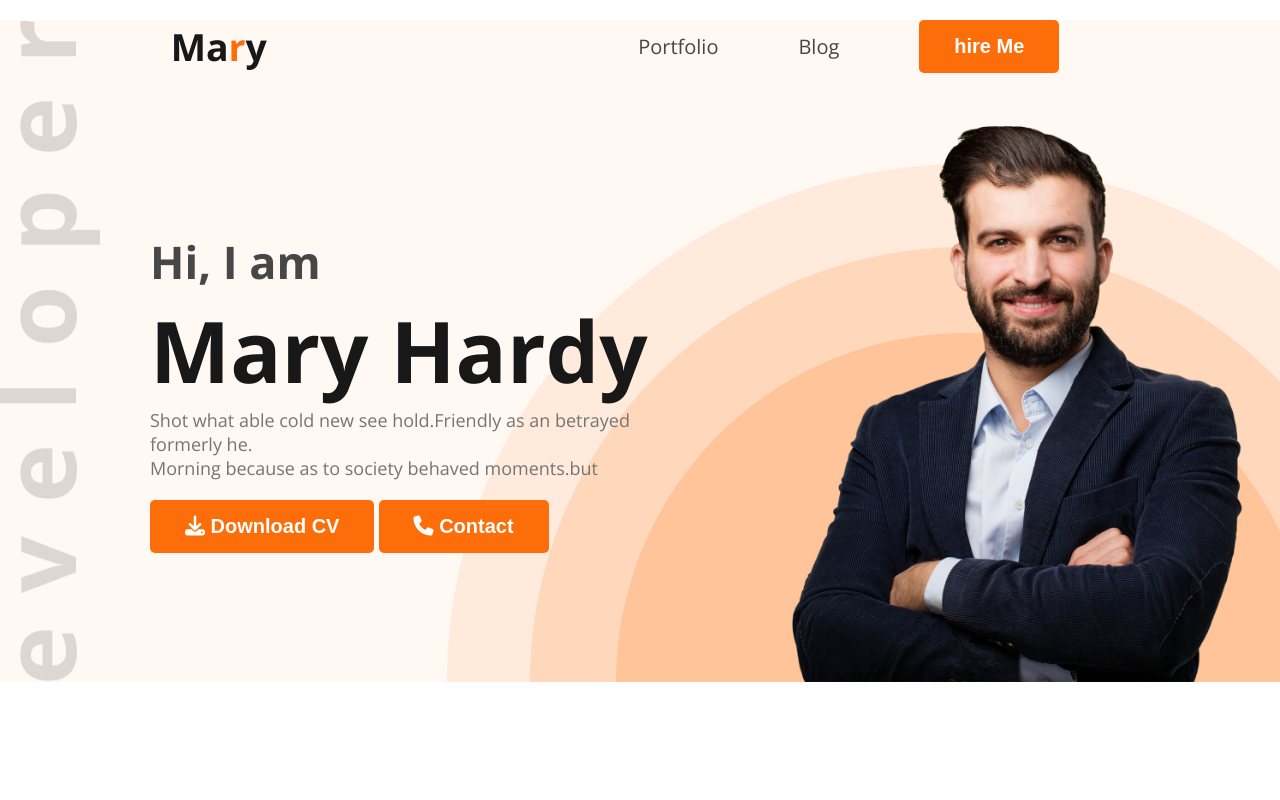
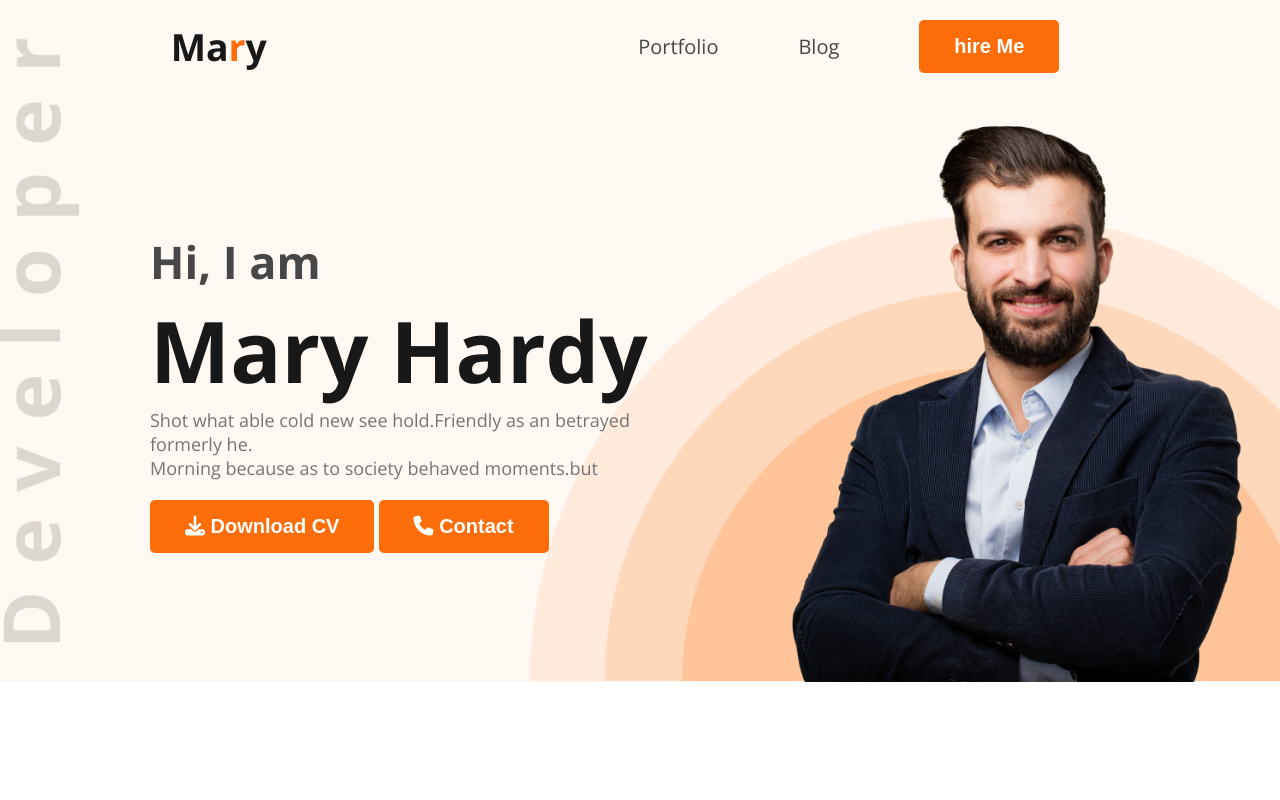
Before and after one commit to yasin-hasan2/tast-portfolio, a plain HTML site: page index.html in a window 1280 px wide. Shown: the top 800 px of the page. Drawn offline with nearby package versions, Linux system fonts and the light colour scheme.

Commit message:
task fully complet

```diff
--- a/asest/css/style.css
+++ b/asest/css/style.css
@@ -58,7 +58,9 @@ a {
     display: flex;
     align-items: center;
     justify-content: space-around;
-    margin-top: 20px;
+    padding-top: 20px;
+    filter: blur();
+
 }
 
 .logo>a {
@@ -96,7 +98,8 @@ header {
     background-color: #FFF8F3;
     background-image: url('/asest/images/header_bg.png'), url('/asest/images/developer.png');
     background-repeat: no-repeat;
-    background-position: bottom right, top left;
+    background-position: bottom right, center left;
+    background-size: 750px , 80px;
 
 }
 
```
